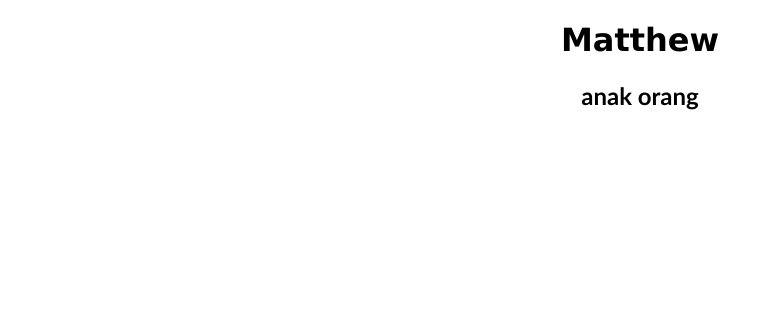
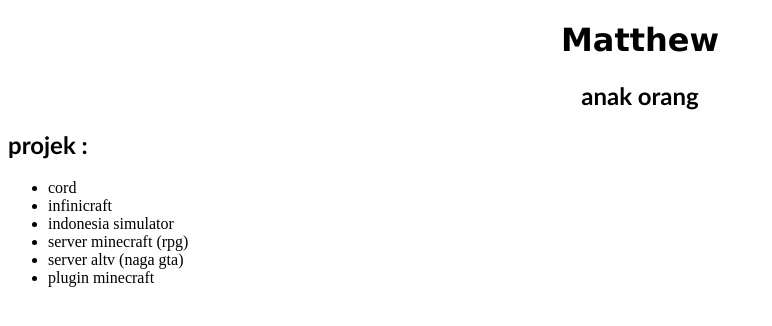
Before and after one commit to sotredeveloepr/sotredeveloepr.github.io, a plain HTML site: page index.html in a window 1280 px wide. Shown: the whole page, without its empty margins (0-772 px from the left). Drawn offline with Linux system fonts and the light colour scheme.

Commit message:
tambah list

```diff
--- a/index.css
+++ b/index.css
@@ -4,8 +4,13 @@ h1
   text-align : center;
 }
 
-h2
+#desk
 {
   font-family : "Trebuchet MS", sans-serif;
   text-align : center;
 }
+
+h2
+{
+  font-family : "Trebuchet MS", sans-serif;
+}
--- a/index.html
+++ b/index.html
@@ -6,6 +6,15 @@
   </head>
   <body>
     <h1>Matthew</h1>
-    <h2>anak orang</h2>
+    <h2 id="desk">anak orang</h2>
+    <h2>projek :</h2>
+    <ul>
+      <li>cord</li>
+      <li>infinicraft</li>
+      <li>indonesia simulator</li>
+      <li>server minecraft (rpg)</li>
+      <li>server altv (naga gta)</li>
+      <li>plugin minecraft</li>
+    </ul>
   </body>
 </html>
```
